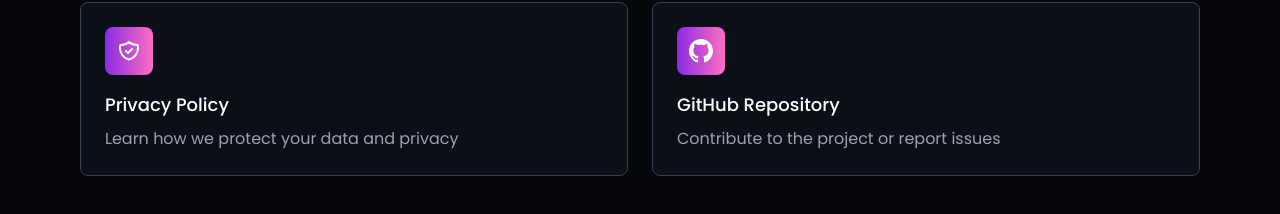
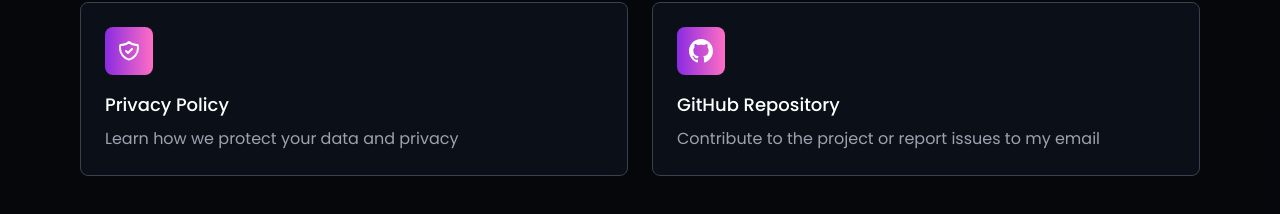
Before and after one commit to Manvithudupa/movime, a Next.js app: page /contact in a window 1280 px wide. Shown: the part 1414-1628 px from the top of the page. Built offline with nearby package versions, Linux system fonts and the light colour scheme; no server answers.

Commit message:
Change GitHub link and update description
Updated GitHub link and modified the description text.

```diff
--- a/app/contact/page.tsx
+++ b/app/contact/page.tsx
@@ -329,14 +329,14 @@ export default function ContactPage() {
               <p className="text-gray-400">Learn how we protect your data and privacy</p>
             </Link>
 
-            <a href="https://github.com/mdtahseen7" target="_blank" rel="noopener noreferrer" className="bg-gray-900/50 rounded-lg p-6 border border-gray-700 hover:border-purple-500/50 transition-colors group">
+            <a href="https://github.com/Manvith911" target="_blank" rel="noopener noreferrer" className="bg-gray-900/50 rounded-lg p-6 border border-gray-700 hover:border-purple-500/50 transition-colors group">
               <div className="w-12 h-12 bg-gradient-to-r from-[#8A2BE2] to-[#FF6EC4] rounded-lg flex items-center justify-center mb-4">
                 <svg className="w-6 h-6 text-white" fill="currentColor" viewBox="0 0 24 24">
                   <path d="M12 0c-6.626 0-12 5.373-12 12 0 5.302 3.438 9.8 8.207 11.387.599.111.793-.261.793-.577v-2.234c-3.338.726-4.033-1.416-4.033-1.416-.546-1.387-1.333-1.756-1.333-1.756-1.089-.745.083-.729.083-.729 1.205.084 1.839 1.237 1.839 1.237 1.07 1.834 2.807 1.304 3.492.997.107-.775.418-1.305.762-1.604-2.665-.305-5.467-1.334-5.467-5.931 0-1.311.469-2.381 1.236-3.221-.124-.303-.535-1.524.117-3.176 0 0 1.008-.322 3.301 1.23.957-.266 1.983-.399 3.003-.404 1.02.005 2.047.138 3.006.404 2.291-1.552 3.297-1.23 3.297-1.23.653 1.653.242 2.874.118 3.176.77.84 1.235 1.911 1.235 3.221 0 4.609-2.807 5.624-5.479 5.921.43.372.823 1.102.823 2.222v3.293c0 .319.192.694.801.576 4.765-1.589 8.199-6.086 8.199-11.386 0-6.627-5.373-12-12-12z"/>
                 </svg>
               </div>
               <h3 className="text-lg font-medium text-white mb-2 group-hover:text-purple-400 transition-colors">GitHub Repository</h3>
-              <p className="text-gray-400">Contribute to the project or report issues</p>
+              <p className="text-gray-400">Contribute to the project or report issues to my email</p>
             </a>
           </div>
         </div>
```
